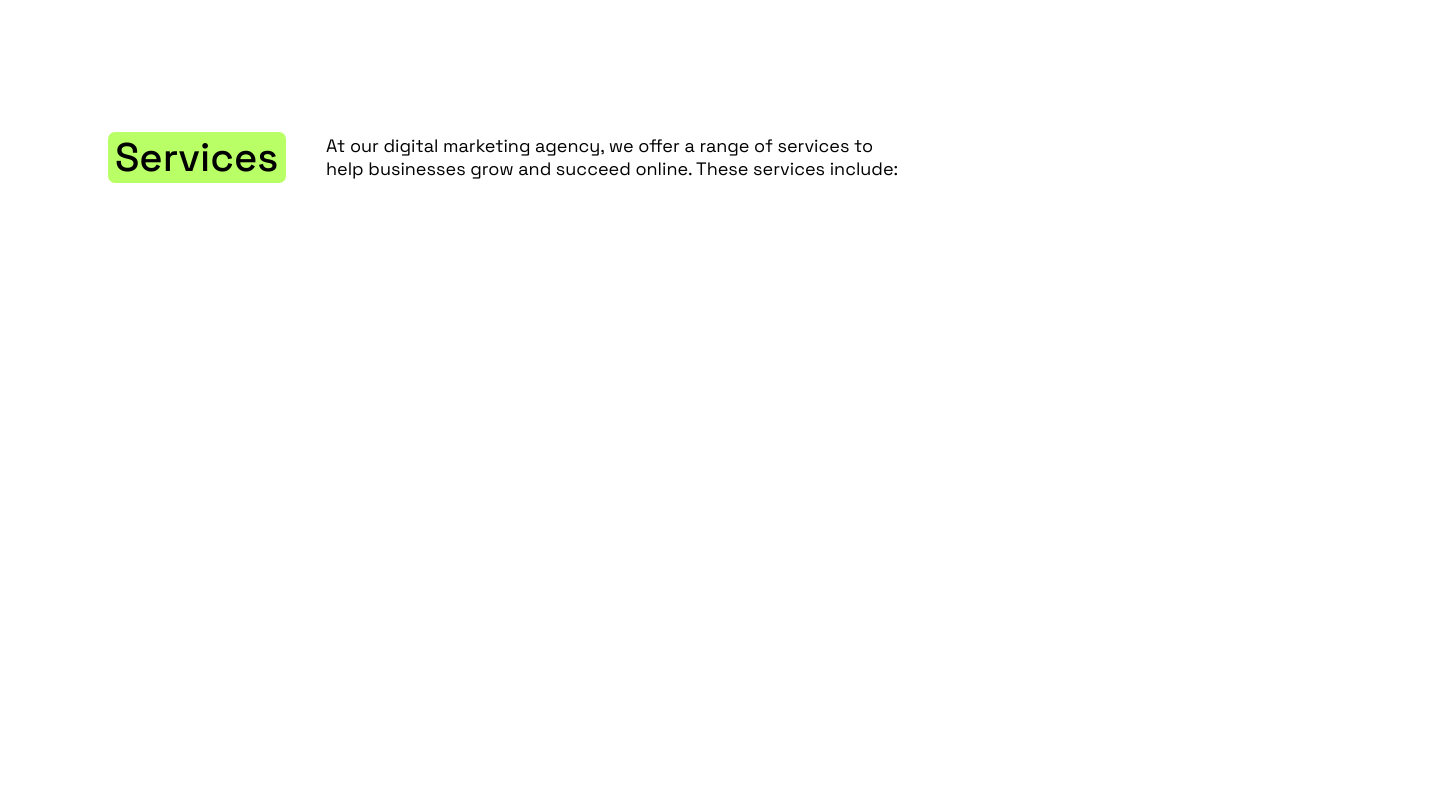
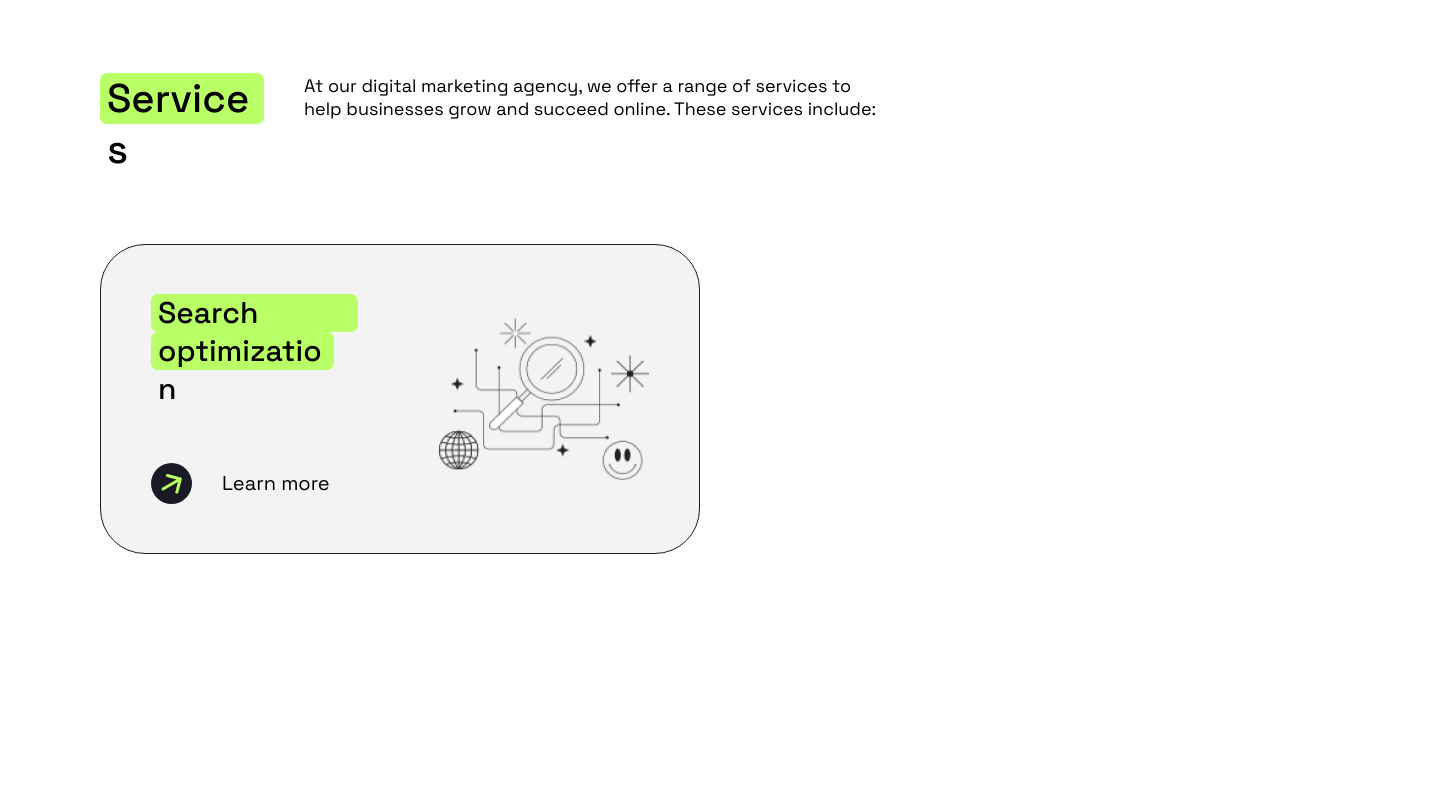
Before and after one commit to TeddyR30/InternAlkademi, a plain HTML site: page Positivus.html in a window 1280 px wide. Shown: the part 933-1729 px from the top of the page, 1443 px wide, since content can reach past the window. Before the commit the page ends 1269 px from the top, so only its background shows below. Drawn offline with Linux system fonts and the light colour scheme.

Commit message:
Revisi Rabu

```diff
--- a/Positivus.html
+++ b/Positivus.html
@@ -8,6 +8,7 @@
 </head>
 <body>
     <header>
+        <!-- masuk ke dalam div -->
         <img src="images/Logo.svg" alt="Logo">
         <div class="nav">
             <ul>
@@ -21,7 +22,7 @@
         </div>
     </header>
 
-    <div class="hero">
+    <section class="hero">
         <div class="hero-typo">
             <h1>Navigating the digital landscape for success</h1>
             <p>Our digital marketing agency helps businesses grow and succeed online through a range of services including SEO, PPC, social media marketing, and content creation.</p>
@@ -32,38 +33,42 @@
         <div class="hero-img">
             <img src="images/Illustration.png" alt="Illustration">
         </div>
-    </div>
+    </section>
 
-    <div class="logo">
+    <section class="logo">
         <img src="images/Company logo.svg"  alt="Company">
         <img src="images/Company logo (1).svg"  alt="Company">
         <img src="images/Company logo (2).svg"  alt="Company">
         <img src="images/Company logo (3).svg"  alt="Company">
         <img src="images/Company logo (4).svg"  alt="Company">
         <img src="images/Company logo (5).svg"  alt="Company">
-    </div>
+    </section>
 
-    <div class="services">
+    <section class="services">
         <div class="sv-head">
             <h2>Services</h2>
             <p>At our digital marketing agency, we offer a range of services to help businesses grow and succeed online. These services include:</p>
         </div>
-    </div>
+    </section>
 
-    <!-- <div class="cards">
-        <div class="card-section">
-            <div class="card-area">
-                <div class="area-link">
-                    <h3 class="up">Search Engine</h3>
-                    <h3 class="down">optimization</h3>
-                    <div class="link">
-                        <img src="images/Icon.svg" alt="Logo">
+    <section class="card">
+        <div class="card-layout">
+            <div class="carding">
+                <div class="headlink">
+                    <div class="card-text">
+                        <h3 class="up">Search engine</h3>
+                        <h3 class="down">optimization</h3>
+                    </div>
+                    <div class="card-text2">
+                        <img src="images/Icon.svg" alt="Icon">
                         <a href="#">Learn more</a>
                     </div>
                 </div>
-                    <img src="images/Illustration (1).png" alt="">
+                <div class="card-img">
+                    <img src="images/Illustration (1).png" alt="Illustration">
+                </div>
             </div>
         </div>
-    </div> -->
+    </section>
 </body>
 </html>
--- a/css/styles.css
+++ b/css/styles.css
@@ -1,19 +1,84 @@
 /* CSS */
 @import url('https://fonts.googleapis.com/css2?family=Space+Grotesk:wght@400;500;700&display=swap');
+
+/*
+1. Use a more-intuitive box-sizing model.
+*/
+*,
+*::before,
+*::after {
+    box-sizing: border-box;
+}
+
+/*
+    2. Remove default margin
+  */
 * {
-    font-family: 'Space Grotesk', sans-serif;
+    margin: 0;
+}
+
+/*
+    Typographic tweaks!
+    3. Add accessible line-height
+    4. Improve text rendering
+  */
+body {
+    line-height: 1.5;
+    -webkit-font-smoothing: antialiased;
+}
+
+/*
+    5. Improve media defaults
+  */
+img,
+picture,
+video,
+canvas,
+svg {
+    display: block;
+    max-width: 100%;
+}
+
+/*
+    6. Remove built-in form typography styles
+  */
+input,
+button,
+textarea,
+select {
+    font: inherit;
+}
+
+/*
+    7. Avoid text overflows
+  */
+p,
+h1,
+h2,
+h3,
+h4,
+h5,
+h6 {
+    overflow-wrap: break-word;
+}
+
+/*
+    8. Create a root stacking context
+  */
+#root,
+#__next {
+    isolation: isolate;
 }
 
 body {
     font-family: 'Space Grotesk', sans-serif;
-    padding: 0%, 100px, 0px, 100px;
 }
 
 header {
-    width: Fixed (1,440px)px;
-    height: Hug (68px)px;
-    padding: 0px 100px 0px 100px;
-    display: flex;
+    width: 1443px;
+    height: 68px;
+    padding: 0px 100px;
+    display: inline-block;
     align-items: center;
     margin-top: 40px;
     justify-content: space-between;
@@ -25,7 +90,9 @@ header img {
 }
 
 header .nav {
-    display: flex;
+    display: inline-block;
+    align-items: center;
+    margin-left: 176px;
 }
 
 header .nav ul li {
@@ -42,7 +109,7 @@ header .nav ul button {
     height: Hug (68px)px;
     padding: 20px 35px 20px 35px;
     border-radius: 14px;
-    border: 1px 0px 0px 0px;
+    border: 1px solid #000000;
 }
 
 header .nav ul .btn-text {
@@ -55,7 +122,7 @@ header .nav ul .btn-text {
 
 .hero {
     margin: 70px 100px;
-    width: Fixed (1,240px)px;
+    width: Fixed (1, 240px)px;
     height: Hug (515px)px;
     justify-content: space-between;
     display: flex;
@@ -118,7 +185,7 @@ button .btn-typo {
 }
 
 .logo {
-    width: Fixed (1,440px)px;
+    width: Fixed (1, 440px)px;
     height: Hug (48px)px;
     padding: 0px 100px 0px 100px;
     display: flex;
@@ -127,13 +194,13 @@ button .btn-typo {
 }
 
 .logo img {
-    width: Fixed (1,240px)px;
+    width: Fixed (1, 240px)px;
     height: Hug (48px)px;
     margin-right: 96.56px;
 }
 
 .services {
-    width: Fixed (1,443px)px;
+    width: Fixed (1, 443px)px;
     height: Fixed (51px)px;
     top: 926px;
     padding: 0px 100px 0px 100px;
@@ -144,7 +211,7 @@ button .btn-typo {
 .sv-head {
     align-items: center;
     display: flex;
-    width: Fixed (1,240px)px;
+    width: Fixed (1, 240px)px;
     height: Hug (51px)px;
 }
 
@@ -171,68 +238,88 @@ button .btn-typo {
     line-height: 22.97px;
 }
 
-/* .cards {
+.card {
     width: 1443px;
     height: 1010px;
-    background-color: red;
-    display: inline-block;
-    align-items: center;
-    text-align: center;
+    top: 1092px;
+    padding: 0px 100px;
+    gap: 40px;
 }
 
-.card-section {
-    width: Fixed (1,240px)px;
-    height: Hug (1,010px)px;
-    background-color: blue;
-    margin-left: 100px;
-    margin-right: 103px;
+.card-layout {
+    width: 1240px;
+    height: 1010px;
+    gap: 40px;
+    display: grid;
 }
 
-.card-area {
-    width: Fixed (600px)px;
-    height: Hug (310px)px;
+.carding {
+    width: 600px;
+    height: 310px;
     padding: 50px;
     border-radius: 45px;
-    border: 1px;
-    border-color: #191A23;
-    box-shadow: #191A23;
+    border: 1px solid #191A23;
     background-color: #F3F3F3;
+    display: flex;
+    flex-direction: row;
+    justify-content: space-between;
+    box-sizing: border-box;
 }
 
-.area-link h3{
+.headlink {
+    gap: 93px;
+    display: flex;
+    flex-direction: column;
+    align-items: flex-start;
+    justify-content: center;
+
+}
+
+.card-text {
+    display: flex;
+    flex-direction: column;
+}
+
+.card-text h3 {
+    background-color: #B9FF66;
+    font-family: Space Grotesk;
     margin: 0;
 }
 
-.up {
-    width: 221px;
+h3.up {
+    padding: 0px 7px;
+    gap: 10px;
+    border-radius: 7px;
+    width: 207px;
     height: 38px;
-    border-radius: 7px;
-    background-color: #B9FF66;
-    text-align: center;
-    padding: 0px 7px 0px 7px;
+    font-size: 30px;
+    font-weight: 500;
+    line-height: 38.28px;
+    text-align: left;
 }
 
-.down{
-    width: 197px;
+h3.down {
+    width: 183px;
     height: 38px;
+    padding: 0px 7px;
+    gap: 10px;
     border-radius: 7px;
-    background-color: #B9FF66;
-    text-align: center;
-    padding: 0px 7px 0px 7px;
+    font-size: 30px;
+    font-weight: 500;
+    line-height: 38.28px;
+    text-align: left;
 }
 
-.link {
-    width: 164px;
-    height: 41px;
-    display: inline-block;
+.card-text2 {
+    /* width: Hug (164px)px;
+    height: Hug (41px)px; */
+    gap: 15px;
+    margin-right: 57px;
+    display: flex;
+    align-items: center;
 }
 
-.link img {
-    margin-left: 50px;
-    margin-bottom: 50px;
-}
-
-a{
+.card-text2 a {
     width: 108px;
     height: 28px;
     font-family: Space Grotesk;
@@ -241,4 +328,19 @@ a{
     line-height: 28px;
     text-align: left;
     text-decoration: none;
-} */
+    color: #000000;
+    margin: 6.5px 0;
+    margin-left: 15px;
+}
+
+.card-img {
+    display: flex;
+    align-items: center;
+    height: 100%;
+}
+
+.card-img img {
+    width: 210px;
+    height: 166.05px;
+    top: 2px;
+}
```
